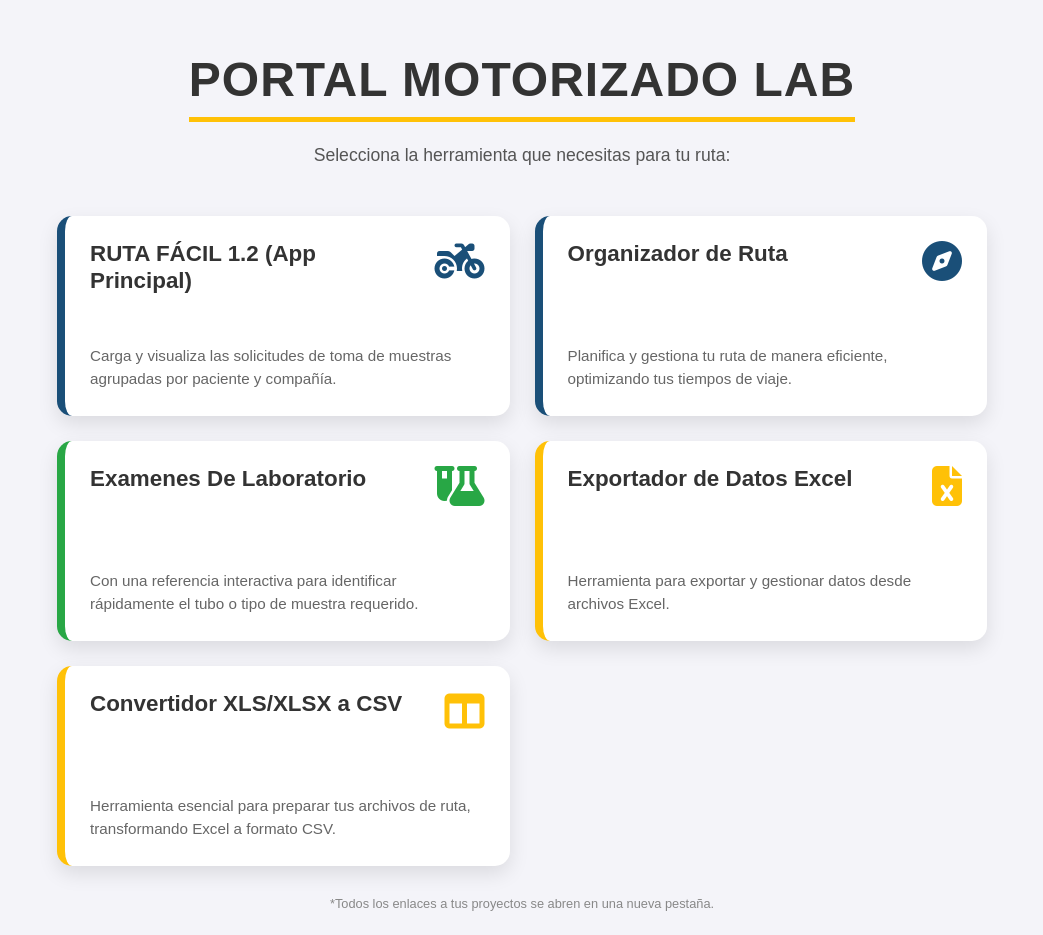
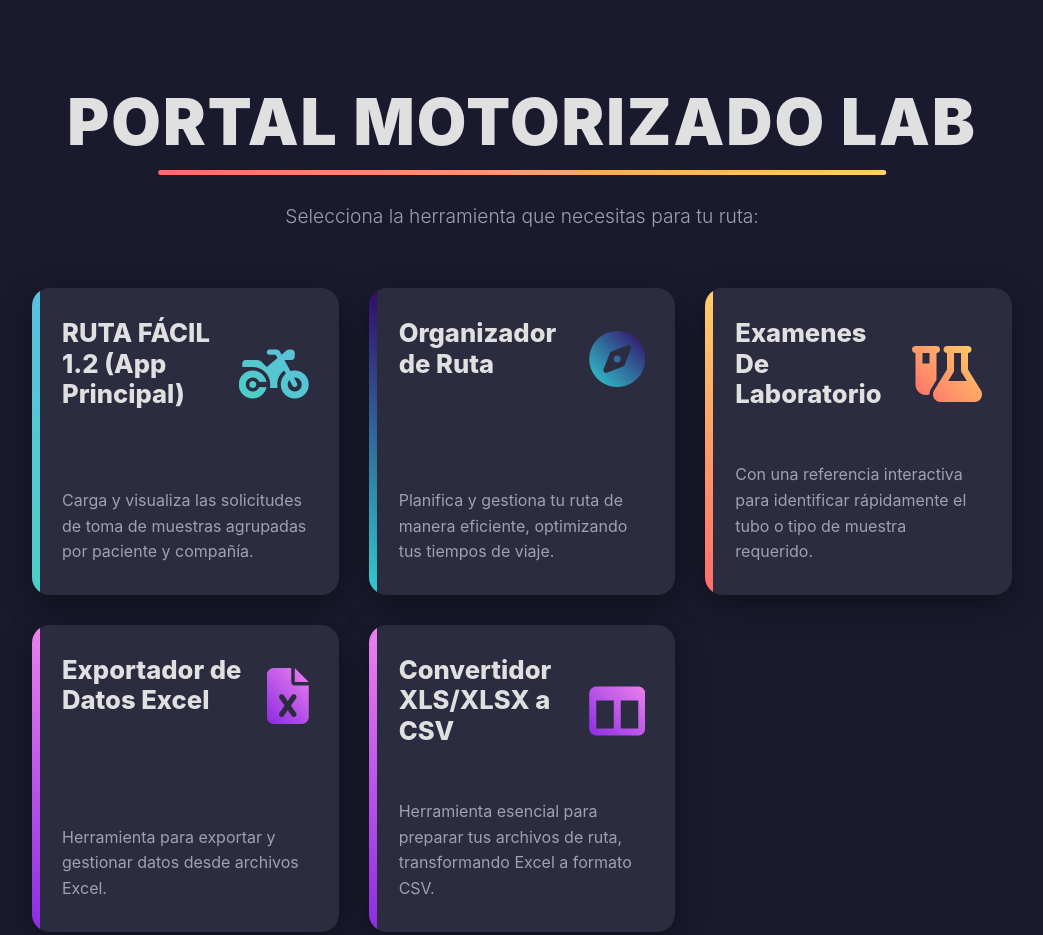
Before and after one commit to rmns82839-rgb/portal-de-toma-de-muestras, a plain HTML site: page index.html in a window 1280 px wide. Shown: the top 935 px of the page, without its empty margins (118-1161 px from the left). Drawn offline with Linux system fonts and the light colour scheme.

Commit message:
Update index.html

```diff
--- a/index.html
+++ b/index.html
@@ -6,144 +6,184 @@
     <title>Motorizado Lab - Portal Central 🧪</title>
     <link rel="stylesheet" href="https://cdnjs.cloudflare.com/ajax/libs/font-awesome/6.5.1/css/all.min.css">
     <style>
-        /* Paleta: Negro (#333), Amarillo de Seguridad (#FFC107), Gris Claro (#F4F4F9) */
+        /* Paleta inspirada en la imagen: tonos oscuros y gradientes vibrantes */
         :root {
-            --color-primary: #333;
-            --color-secondary: #FFC107;
-            --color-background: #f4f4f9;
-            --color-ruta: #1a4f78;
-            --color-lab: #28a745;
-            --color-tools: #FFC107;
+            --color-dark-bg: #1A1A2E; /* Fondo principal muy oscuro */
+            --color-card-bg: #2C2C40; /* Fondo de tarjeta un poco más claro */
+            --color-text-light: #E0E0E0; /* Texto claro */
+            --color-text-dim: #A0A0B0;  /* Texto secundario atenuado */
+            --color-accent-gradient-1: linear-gradient(45deg, #FF6B6B, #FFD166); /* Rojo-Naranja */
+            --color-accent-gradient-2: linear-gradient(45deg, #4ECDC4, #5bc0de); /* Turquesa-Azul */
+            --color-accent-gradient-3: linear-gradient(45deg, #8A2BE2, #EE82EE); /* Violeta-Púrpura */
+            --color-accent-gradient-4: linear-gradient(45deg, #30CFD0, #330867); /* Cyan-Índigo */
         }
 
         body {
-            font-family: 'Arial', sans-serif;
+            font-family: 'Inter', sans-serif; /* Usamos una fuente moderna si está disponible */
             margin: 0;
-            padding: 20px 10px;
-            background-color: var(--color-background);
+            padding: 40px 20px;
+            background: var(--color-dark-bg); /* Fondo oscuro */
             text-align: center;
+            color: var(--color-text-light);
+            min-height: 100vh; /* Asegura que el fondo cubra toda la altura */
+            display: flex;
+            flex-direction: column;
+            align-items: center;
+            justify-content: center;
         }
 
         #container {
-            max-width: 950px;
+            max-width: 1000px; /* Un poco más ancho para el nuevo diseño */
+            width: 100%;
             margin: auto;
         }
 
         /* Título Principal */
         h1 {
-            color: var(--color-primary);
-            font-size: 2.5em;
+            color: var(--color-text-light);
+            font-size: 3em;
             text-transform: uppercase;
-            margin-bottom: 5px;
-            border-bottom: 5px solid var(--color-secondary);
-            padding-bottom: 10px;
+            margin-bottom: 10px;
+            padding-bottom: 15px;
             display: inline-block;
-            letter-spacing: 1px;
+            letter-spacing: 2px;
             font-weight: 900;
+            position: relative;
+        }
+
+        h1::after { /* Línea inferior del título con gradiente */
+            content: '';
+            position: absolute;
+            bottom: 0;
+            left: 50%;
+            transform: translateX(-50%);
+            width: 80%;
+            height: 5px;
+            background: var(--color-accent-gradient-1); /* Gradiente para la línea */
+            border-radius: 5px;
         }
 
         #container > p {
-            color: #555;
-            margin-bottom: 40px;
-            font-size: 1.1em;
+            color: var(--color-text-dim);
+            margin-bottom: 50px;
+            font-size: 1.2em;
             font-weight: 300;
         }
 
-        /* Grid de Tarjetas Modernizado */
+        /* Grid de Tarjetas */
         #project-grid {
             display: grid;
-            grid-template-columns: repeat(auto-fit, minmax(350px, 1fr));
-            gap: 25px;
+            grid-template-columns: repeat(auto-fit, minmax(300px, 1fr)); /* Adaptativo */
+            gap: 30px; /* Mayor separación */
             padding: 10px;
         }
 
         /* Estilo Base de Tarjeta con Efectos Modernos */
         .project-card {
-            background-color: #ffffff;
-            border-radius: 15px;
-            /* Sombra inicial más marcada para el efecto de "levantamiento" */
-            box-shadow: 0 8px 20px rgba(0, 0, 0, 0.1);
-            padding: 25px;
+            background-color: var(--color-card-bg);
+            border-radius: 18px; /* Bordes más redondeados */
+            box-shadow: 0 10px 30px rgba(0, 0, 0, 0.4); /* Sombra más oscura para el fondo oscuro */
+            padding: 30px;
             text-align: left;
-            /* Transición suave y rápida para todos los efectos */
-            transition: all 0.35s cubic-bezier(0.25, 0.46, 0.45, 0.94);
+            transition:
+                transform 0.4s cubic-bezier(0.25, 0.46, 0.45, 0.94),
+                box-shadow 0.4s ease,
+                background-color 0.4s ease;
             text-decoration: none;
-            color: inherit;
+            color: var(--color-text-light);
             display: flex;
             flex-direction: column;
             justify-content: space-between;
-            min-height: 150px;
-            border-left: 8px solid var(--color-primary);
+            min-height: 180px; /* Mayor altura */
+            position: relative;
+            overflow: hidden; /* Para que el pseudo-elemento no se salga */
+        }
+
+        /* Pseudo-elemento para el borde con gradiente */
+        .project-card::before {
+            content: '';
+            position: absolute;
+            top: 0;
+            left: 0;
+            width: 8px; /* Ancho de la línea */
+            height: 100%;
+            background: var(--color-accent-gradient-3); /* Gradiente por defecto */
+            border-radius: 18px 0 0 18px;
+            transition: background 0.4s ease;
         }
 
         /* EFECTO HOVER LLAMATIVO */
         .project-card:hover {
-            /* 1. Traslado vertical (Elevación) */
-            transform: translateY(-10px);
-
-            /* 2. Sombra de Proyección 3D */
-            box-shadow: 0 20px 40px rgba(0, 0, 0, 0.3), /* Sombra principal más fuerte */
-                        0 0 0 3px rgba(255, 193, 7, 0.5); /* Anillo de luz sutil (del color secundario) */
-
-            /* 3. Ligero cambio de fondo */
-            background-color: #fcfcfc;
+            transform: translateY(-15px); /* Sube más */
+            box-shadow: 0 25px 50px rgba(0, 0, 0, 0.5), /* Sombra más pronunciada */
+                        0 0 0 4px rgba(255, 255, 255, 0.1); /* Borde sutil de luz */
+            background-color: #383850; /* Un poco más claro en hover */
         }
 
         /* Efecto de Icono en Hover (Girar y Cambiar Color) */
         .project-card:hover .icon i {
-            transform: rotate(5deg) scale(1.05);
+            transform: rotate(7deg) scale(1.1); /* Más giro y escala */
+            filter: brightness(1.2); /* Más brillante */
         }
 
         /* Contenido de Tarjeta */
         .card-header {
             display: flex;
             justify-content: space-between;
-            align-items: flex-start;
-            margin-bottom: 10px;
+            align-items: center; /* Centrar verticalmente título e icono */
+            margin-bottom: 15px;
         }
 
         .project-card h2 {
             margin-top: 0;
-            color: var(--color-primary);
-            font-size: 1.4em;
-            font-weight: 700;
+            color: var(--color-text-light);
+            font-size: 1.6em; /* Título más grande */
+            font-weight: 800;
             line-height: 1.2;
-            padding-right: 15px;
+            padding-right: 20px;
         }
 
         .project-card p {
-            color: #666;
-            font-size: 0.95em;
+            color: var(--color-text-dim);
+            font-size: 1em; /* Descripción ligeramente más grande */
             margin-bottom: 0;
             text-align: left;
-            line-height: 1.5;
+            line-height: 1.6;
         }
 
         /* Estilo de Icono */
         .project-card .icon {
-            font-size: 2.5em;
+            font-size: 3.5em; /* Icono mucho más grande */
             line-height: 1;
+            /* El color del icono se establecerá mediante un gradiente */
         }
-        /* Transición para el icono */
         .project-card .icon i {
-            transition: all 0.35s cubic-bezier(0.25, 0.46, 0.45, 0.94);
+            -webkit-background-clip: text;
+            -webkit-text-fill-color: transparent;
+            background-clip: text;
+            text-fill-color: transparent;
+            transition: all 0.4s cubic-bezier(0.25, 0.46, 0.45, 0.94);
         }
 
-        /* Colores específicos para tipos de enlaces (Línea lateral y Icono) */
-        .project-card.ruta { border-left-color: var(--color-ruta); }
-        .project-card.ruta .icon { color: var(--color-ruta); }
+        /* Colores específicos para tipos de enlaces (Línea lateral y Icono con Gradiente) */
+        .project-card.ruta::before { background: var(--color-accent-gradient-2); }
+        .project-card.ruta .icon i { background-image: var(--color-accent-gradient-2); }
 
-        .project-card.lab { border-left-color: var(--color-lab); }
-        .project-card.lab .icon { color: var(--color-lab); }
+        .project-card.organizador::before { background: var(--color-accent-gradient-4); } /* Nuevo para organizador */
+        .project-card.organizador .icon i { background-image: var(--color-accent-gradient-4); }
 
-        .project-card.tools { border-left-color: var(--color-tools); }
-        .project-card.tools .icon { color: var(--color-tools); }
+        .project-card.lab::before { background: var(--color-accent-gradient-1); }
+        .project-card.lab .icon i { background-image: var(--color-accent-gradient-1); }
+
+        .project-card.tools::before { background: var(--color-accent-gradient-3); }
+        .project-card.tools .icon i { background-image: var(--color-accent-gradient-3); }
+
 
         /* Mensaje de Enlace Pequeño */
         .footer-note {
-            font-size: 0.8em;
-            color: #888;
-            margin-top: 20px;
+            font-size: 0.9em;
+            color: var(--color-text-dim);
+            margin-top: 40px;
             text-align: center;
             display: block;
         }
@@ -151,7 +191,7 @@
         /* Media Query para tabletas y escritorios */
         @media (min-width: 768px) {
             h1 {
-                font-size: 3em;
+                font-size: 4em;
             }
         }
     </style>
@@ -172,7 +212,7 @@
                 <p>Carga y visualiza las solicitudes de toma de muestras agrupadas por paciente y compañía.</p>
             </a>
 
-            <a href="https://rmns82839-rgb.github.io/organizador-de-ruta/" target="_blank" class="project-card ruta">
+            <a href="https://rmns82839-rgb.github.io/organizador-de-ruta/" target="_blank" class="project-card organizador">
                 <div class="card-header">
                     <h2>Organizador de Ruta</h2>
                     <span class="icon"><i class="fa-solid fa-compass"></i></span>
```
